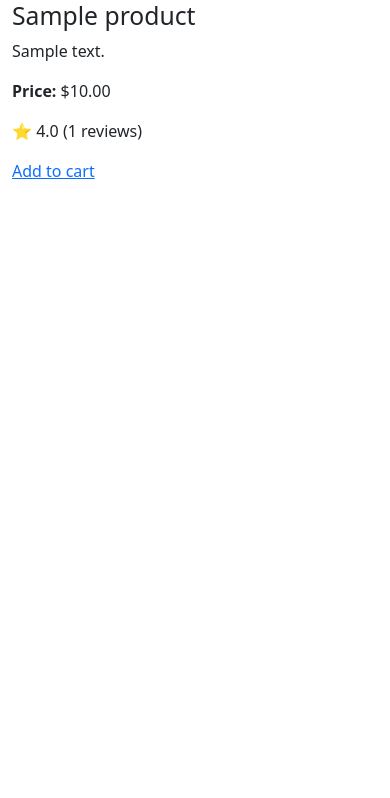
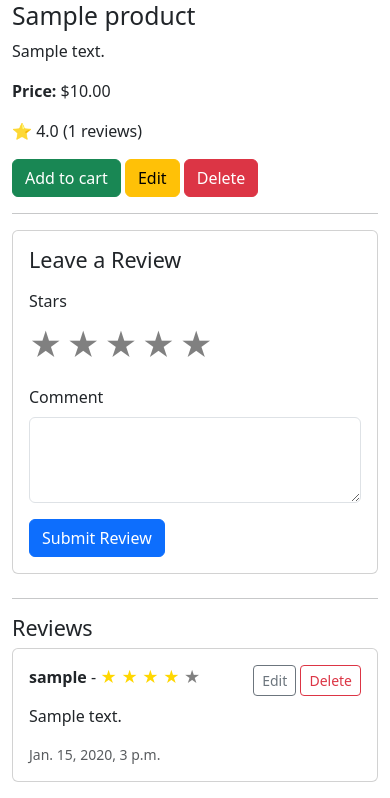
Before and after one commit to bekzot1508/market_uz, a Django app: a page that uses shop/templates/shop/product_detail.html in a window 390 px wide. Shown: the part 441-1239 px from the top of the page. Before the commit the page ends 620 px from the top, so only its background shows below. Run offline with Django 5.2, Linux system fonts and the light colour scheme; a user stored in the database is signed in; tables that the repository leaves empty hold one stand-in row (values such as "Sample post"); grey boxes marked "Sample" are stand-in pictures.

Commit message:
poductReviews model is added, and crud is added for reviews, abot comment to product is all done

```diff
--- a/shop/forms.py
+++ b/shop/forms.py
@@ -1,7 +1,13 @@
 from django import forms
+from .models import Product
 
 class CheckoutAddressForm(forms.Form):
     full_name = forms.CharField(label="To‘liq ism", max_length=100)
     phone = forms.CharField(label="Telefon raqam", max_length=20)
     address = forms.CharField(label="Manzil", widget=forms.Textarea)
     note = forms.CharField(label="Izoh (ixtiyoriy)", widget=forms.Textarea, required=False)
+
+class ProductForm(forms.ModelForm):
+    class Meta:
+        model = Product
+        fields = ['name', 'image', 'category', 'description', 'price', 'discount_price', 'stock', 'is_active']
--- a/shop/templates/shop/product_detail.html
+++ b/shop/templates/shop/product_detail.html
@@ -8,6 +8,7 @@
             <img src="{{ product.image.url }}" alt="{{ product.name }}" style="width:300px; height:300px; object-fit:contain;">
         {% endif %}
         <h2>{{ product.name }}</h2>
+
         <p>{{ product.description }}</p>
         <p><strong>Price:</strong> ${{ product.get_discounted_price }}</p>
 
@@ -17,7 +18,125 @@
 
         <p>⭐ {{ product.average_rating }} ({{ product.review_count }} reviews)</p>
 
-        <a href="{% url 'shop:add_to_cart' product.id %}">Add to cart</a>
+        <a href="{% url 'shop:add_to_cart' product.id %}" class="btn btn-success">Add to cart</a>
+
+        {% if user.is_staff %}
+            <a href="{% url 'shop:product_edit' product.id %}" class="btn btn-warning">Edit</a>
+            <a href="{% url 'shop:product_delete' product.id %}" class="btn btn-danger">Delete</a>
+        {% endif %}
+<!--        <p>Price: {{ product.get_discounted_price }} USD</p>-->
+<!--        <p>Average rating: {{ product.average_rating }} ({{ product.review_count }} reviews)</p>-->
+
+        <hr>
+            <!-- Leave a Review Form -->
+            <div class="card mb-4 p-3">
+                <h4 class="card-title mb-3">Leave a Review</h4>
+                {% if user.is_authenticated %}
+               <form method="post" action="{% url 'shop:product_detail' product.slug %}">
+                    {% csrf_token %}
+                    <div class="mb-3">
+                        <label class="form-label">Stars</label>
+                        <div id="starRating" class="star-rating">
+                            {% for i in "12345" %}
+                                <span class="star" data-value="{{ i }}">&#9733;</span>
+                            {% endfor %}
+                        </div>
+                        <input type="hidden" name="stars" id="starsInput" value="0">
+                    </div>
+
+                    <div class="mb-3">
+                        <label for="comment" class="form-label">Comment</label>
+                        <textarea class="form-control" name="comment" id="comment" rows="3" required></textarea>
+                    </div>
+
+                    <button type="submit" class="btn btn-primary">Submit Review</button>
+                </form>
+
+                {% else %}
+                <p><a href="{% url 'user:login' %}">Login</a> to leave a review.</p>
+                {% endif %}
+            </div>
+
+            <hr>
+
+            <!-- Reviews List -->
+            <h4>Reviews</h4>
+            {% for review in reviews %}
+            <div class="card mb-3 p-3">
+                <div class="d-flex justify-content-between">
+                    <div>
+                        <strong>{{ review.user.username }}</strong> -
+                        <span class="stars-display">
+                            {% for i in "12345" %}
+                                {% if i <= review.stars_given|stringformat:"s" %}
+                                    <span style="color:gold">&#9733;</span>
+                                {% else %}
+                                    <span style="color:gray">&#9733;</span>
+                                {% endif %}
+                            {% endfor %}
+                        </span>
+                    </div>
+                    {% if user == review.user %}
+                    <div>
+                        <a href="{% url 'shop:edit_review' review.id %}" class="btn btn-sm btn-outline-secondary">Edit</a>
+                        <a href="{% url 'shop:delete_review' review.id %}" class="btn btn-sm btn-outline-danger"
+                           onclick="return confirm('Are you sure you want to delete this review?');">Delete</a>
+                    </div>
+                    {% endif %}
+                </div>
+                <p class="mt-2">{{ review.comment }}</p>
+                <small class="text-muted">{{ review.created_at }}</small>
+            </div>
+            {% empty %}
+            <p>No reviews yet.</p>
+            {% endfor %}
+
+        </div>
+
+        <style>
+        .star {
+            font-size: 2rem;
+            color: gray;
+            cursor: pointer;
+        }
+        .star.selected, .star.hovered {
+            color: gold;
+        }
+        </style>
+
+        <script>
+        document.addEventListener('DOMContentLoaded', function() {
+            const stars = document.querySelectorAll('#starRating .star');
+            const starsInput = document.getElementById('starsInput');
+
+            function setStars(value) {
+                stars.forEach(star => {
+                    star.classList.toggle('selected', star.dataset.value <= value);
+                });
+                starsInput.value = value;
+            }
+
+            stars.forEach(star => {
+                star.addEventListener('mouseover', () => {
+                    stars.forEach(s => s.classList.toggle('hovered', s.dataset.value <= star.dataset.value));
+                });
+                star.addEventListener('mouseout', () => {
+                    stars.forEach(s => s.classList.remove('hovered'));
+                });
+                star.addEventListener('click', () => {
+                    setStars(star.dataset.value);
+                });
+            });
+        });
+        </script>
+
+
+
+
+
+
+
+
     </div>
 
 {% endblock %}
--- a/shop/urls.py
+++ b/shop/urls.py
@@ -4,12 +4,21 @@ from . import views
 app_name = 'shop'
 
 urlpatterns = [
+    # product
     path('product/<slug:slug>/', views.product_detail, name='product_detail'),
+    path('product/<int:product_id>/edit/', views.product_edit, name='product_edit'),
+    path('product/<int:product_id>/delete/', views.product_delete, name='product_delete'),
+
+    # review
+    path('review/edit/<int:review_id>/', views.edit_review, name='edit_review'),
+    path('review/delete/<int:review_id>/', views.delete_review, name='delete_review'),
+
+    # cart
     path('cart/', views.cart_view, name='cart_view'),
     path('add-to-cart/<int:product_id>/', views.add_to_cart, name='add_to_cart'),
     path('remove-from-cart/<int:product_id>/', views.remove_from_cart, name='remove_from_cart'),
 
-    path('checkout/', views.checkout, name='checkout'),
+    # path('checkout/', views.checkout, name='checkout'),
     path('orders/', views.my_orders, name='my_orders'),
     path('checkout/address/', views.checkout_address, name='checkout_address'),
     path('checkout/confirm/', views.checkout_confirm, name='checkout_confirm'),
--- a/shop/views.py
+++ b/shop/views.py
@@ -1,14 +1,15 @@
 from django.shortcuts import render, get_object_or_404, redirect
 from django.db.models import Q
 
-from .forms import CheckoutAddressForm
-from .models import Product, Category, Order
+from .forms import CheckoutAddressForm, ProductForm
+from .models import Product, Category, Order, OrderItemSnapshot, ProductReview
 from django.contrib.auth.decorators import login_required
 from django.contrib.admin.views.decorators import staff_member_required
 from django.views.decorators.http import require_POST
+from django.contrib import messages
 
 
-# Create your views here.
+
 def home(request):
     query = request.GET.get('q', '')
     category_id = request.GET.get('category')
@@ -35,16 +36,110 @@ def home(request):
 
 def product_detail(request, slug):
     product = get_object_or_404(Product, slug=slug)
-    return render(request, 'shop/product_detail.html', {'product': product})
+    reviews = product.reviews.all().order_by('-created_at')
+
+    if request.method == 'POST':
+        if not request.user.is_authenticated:
+            messages.error(request, "Review qoldirish uchun login qilishingiz kerak.")
+            return redirect('login')
+
+        comment = request.POST.get('comment')
+        stars = request.POST.get('stars')
+
+        if comment and stars:
+            stars = int(stars)
+            ProductReview.objects.create(
+                user=request.user,
+                product=product,
+                comment=comment,
+                stars_given=stars
+            )
+            messages.success(request, "Review muvaffaqiyatli qo‘shildi!")
+            return redirect('shop:product_detail', slug=product.slug)
+        else:
+            messages.error(request, "Iltimos, comment va ratingni to‘ldiring.")
+
+    context = {
+        'product': product,
+        'reviews': reviews
+    }
+    return render(request, 'shop/product_detail.html', context)
 
 
-# 🛒 CART
+@login_required
+def edit_review(request, review_id):
+    review = get_object_or_404(ProductReview, id=review_id, user=request.user)
+    product = review.product
+
+    if request.method == "POST":
+        comment = request.POST.get('comment')
+        stars = request.POST.get('stars')
+
+        if not comment or not stars:
+            messages.error(request, "Iltimos, comment va ratingni to‘ldiring.")
+        else:
+            review.comment = comment
+            review.stars_given = int(stars)
+            review.save()
+            messages.success(request, "Review muvaffaqiyatli yangilandi!")
+            return redirect('shop:product_detail', slug=product.slug)
+
+    context = {
+        'review': review,
+        'product': product
+    }
+    return render(request, 'shop/edit_review.html', context)
+
+
+
+# --------------------------
+# Review delete
+@login_required
+def delete_review(request, review_id):
+    review = get_object_or_404(ProductReview, id=review_id, user=request.user)
+    product_slug = review.product.slug
+    review.delete()
+    messages.success(request, "Review muvaffaqiyatli o‘chirildi!")
+    return redirect('shop:product_detail', slug=product_slug)
+
+
+@staff_member_required
+def product_edit(request, product_id):
+    product = get_object_or_404(Product, id=product_id)
+
+    if request.method == "POST":
+        form = ProductForm(request.POST, request.FILES, instance=product)
+        if form.is_valid():
+            form.save()
+            return redirect('shop:product_detail', slug=product.slug)
+    else:
+        form = ProductForm(instance=product)
+
+    return render(request, 'shop/product_edit.html', {'form': form, 'product': product})
+
+
+@staff_member_required
+def product_delete(request, product_id):
+    product = get_object_or_404(Product, id=product_id)
+
+    if request.method == "POST":
+        product.delete()
+        return redirect('home')
+
+    return render(request, 'shop/product_delete.html', {'product': product})
+
+
+
+#############  CART #############
+
 def cart_view(request):
     cart = request.session.get('cart', {})
-    product_ids = cart.keys()
-    products = Product.objects.filter(id__in=product_ids)
+    products = Product.objects.filter(id__in=cart.keys())
 
-    total = sum(float(p.get_discounted_price()) * cart[str(p.id)] for p in products)
+    total = sum(
+        float(p.get_discounted_price()) * cart[str(p.id)]
+        for p in products
+    )
 
     return render(request, 'shop/cart.html', {
         'products': products,
@@ -52,11 +147,13 @@ def cart_view(request):
         'total': total
     })
 
+
 def add_to_cart(request, product_id):
     cart = request.session.get('cart', {})
     cart[str(product_id)] = cart.get(str(product_id), 0) + 1
     request.session['cart'] = cart
     return redirect('shop:cart_view')
+
 
 def remove_from_cart(request, product_id):
     cart = request.session.get('cart', {})
@@ -67,61 +164,7 @@ def remove_from_cart(request, product_id):
 
 
 
-
-# @login_required
-# def checkout(request):
-#     cart = request.session.get('cart', {})
-#     if not cart:
-#         return render(request, 'shop/checkout.html', {'error': 'Savat bo‘sh!'})
-#
-#     products = Product.objects.filter(id__in=cart.keys())
-#
-#     total = 0
-#     for product in products:
-#         quantity = cart.get(str(product.id), 0)
-#         total += product.get_discounted_price() * quantity
-#
-#     # Buyurtma yaratamiz
-#     order = Order.objects.create(
-#         user=request.user,
-#         items=cart,
-#         total_price=total
-#     )
-#
-#     # Savatni tozalaymiz
-#     request.session['cart'] = {}
-#
-#     return render(request, 'shop/checkout_success.html', {'order': order})
-
-@login_required
-def checkout(request):
-    cart = request.session.get('cart', {})
-
-    # ❗ Agar foydalanuvchi qayta kirsa (savat bo‘sh bo‘lsa)
-    if not cart:
-        return render(request, 'shop/checkout_blocked.html', {
-            'message': "Savat bo‘sh yoki siz allaqachon buyurtma bergansiz.",
-        })
-
-    products = Product.objects.filter(id__in=cart.keys())
-
-    total = 0
-    for product in products:
-        quantity = cart.get(str(product.id), 0)
-        total += product.get_discounted_price() * quantity
-
-    # Buyurtma yaratamiz
-    order = Order.objects.create(
-        user=request.user,
-        items=cart,
-        total_price=total
-    )
-
-    # Savatni tozalaymiz
-    request.session['cart'] = {}
-
-    return redirect('shop:checkout_success', order_id=order.id)
-
+#############  CHECKOUT (2-step) #############
 
 @login_required
 def checkout_address(request):
@@ -150,12 +193,12 @@ def checkout_confirm(request):
 
     products = Product.objects.filter(id__in=cart.keys())
 
-    total = 0
-    for p in products:
-        total += p.get_discounted_price() * cart[str(p.id)]
+    total = sum(
+        p.get_discounted_price() * cart[str(p.id)]
+        for p in products
+    )
 
     if request.method == "POST":
-        # ORDER yaratamiz
         order = Order.objects.create(
             user=request.user,
             items=cart,
@@ -166,7 +209,18 @@ def checkout_confirm(request):
             note=address.get('note', '')
         )
 
-        # Cartni tozalaymiz
+        # 📌 SNAPSHOT YARATAMIZ
+        for p in products:
+            snap = OrderItemSnapshot.objects.create(
+                product_id=p.id,
+                name=p.name,
+                image=p.image.url if p.image else "no_image.jpg",
+                price=p.get_discounted_price(),
+                quantity=cart[str(p.id)]
+            )
+            order.snapshots.add(snap)
+
+        # savatni tozalaymiz
         request.session['cart'] = {}
         request.session['checkout_address'] = {}
 
@@ -181,9 +235,8 @@ def checkout_confirm(request):
 
 
 
+#############  ADMIN #############
 
-
-#############  Admin Dashboard  #############
 @staff_member_required
 def admin_dashboard(request):
     query = request.GET.get('q', '')
@@ -191,7 +244,6 @@ def admin_dashboard(request):
 
     orders = Order.objects.all().order_by('-created_at')
 
-    # Filtrlash
     if query:
         orders = orders.filter(
             Q(user__username__icontains=query) |
@@ -200,12 +252,12 @@ def admin_dashboard(request):
     if status_filter:
         orders = orders.filter(status=status_filter)
 
-    context = {
+    return render(request, 'shop/admin_dashboard.html', {
         'orders': orders,
         'query': query,
         'status_filter': status_filter,
-    }
-    return render(request, 'shop/admin_dashboard.html', context)
+    })
+
 
 @staff_member_required
 @require_POST
@@ -219,14 +271,20 @@ def update_order_status(request, order_id):
 
 
 
+#############  MY ORDERS #############
 
-#############  My Orders  #############
 @login_required
 def my_orders(request):
     orders = Order.objects.filter(user=request.user).order_by('-created_at')
-    return render(request, 'shop/my_orders.html', {'orders': orders})
+    return render(request, 'shop/my_orders.html', {"orders": orders})
+
 
 @login_required
 def checkout_success(request, order_id):
     order = get_object_or_404(Order, id=order_id, user=request.user)
-    return render(request, 'shop/checkout_success.html', {'order': order})
+    snapshots = order.snapshots.all()
+
+    return render(request, 'shop/checkout_success.html', {
+        "order": order,
+        "snapshots": snapshots
+    })
--- a/user/forms.py
+++ b/user/forms.py
@@ -20,4 +20,4 @@ class UserCreateForm(forms.ModelForm):
 class UserUpdateForm(forms.ModelForm):
     class Meta:
         model = CustomUser
-        fields = ('username', 'email', 'first_name', 'last_name', 'profile_picture', 'state', 'region', 'village', 'street', 'house')
+        fields = ('username', 'email', 'first_name', 'last_name', 'profile_picture')
--- a/user/models.py
+++ b/user/models.py
@@ -7,8 +7,3 @@ from django.db import models
 
 class CustomUser(AbstractUser):
     profile_picture = models.ImageField(upload_to='users/', default='no_image_user.png', null=True, blank=True, validators=[FileExtensionValidator(allowed_extensions=['jpg', 'png', 'jpeg', 'heic', 'heif'])])
-    state = models.CharField(max_length=150)
-    region = models.CharField(max_length=150)
-    village = models.CharField(max_length=150)
-    street  = models.CharField(max_length=150)
-    house = models.CharField(max_length=150)
```
Also changed, not shown: shop/models.py (+50 -4 lines), shop/templates/shop/checkout_success.html (+21 -38 lines), shop/templates/shop/edit_review.html (added, +69 -0 lines), shop/templates/shop/my_orders.html (+27 -33 lines), shop/templates/shop/product_delete.html (added, +12 -0 lines), shop/templates/shop/product_edit.html (added, +13 -0 lines), shop/templatetags/product_extras.py (+7 -0 lines), shop/migrations/0008_orderitemsnapshot_order_snapshots.py (added), shop/migrations/0009_productreview.py (added), user/migrations/0003_remove_customuser_house_remove_customuser_region_and_more.py (added).
